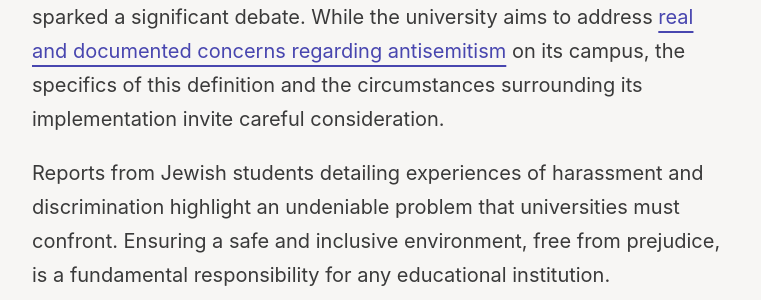
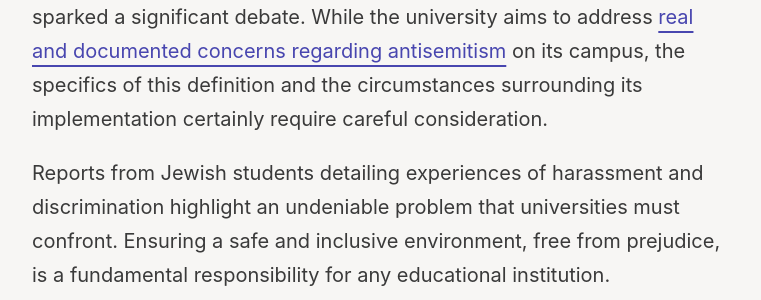
Before and after one commit to victorwynne/victorwynne, a Jekyll site: the page built from _posts/2025-07-16-columbia-antisemitism.md, in a window 1280 px wide. Shown: the part 374-674 px from the top of the page, without its empty margins (258-1019 px from the left). Built offline with Jekyll 4.4.1, drawn with Linux system fonts in a browser that asks for light colours.

Commit message:
2025-07-16-columbia-antisemitism.md

```diff
--- a/_posts/2025-07-16-columbia-antisemitism.md
+++ b/_posts/2025-07-16-columbia-antisemitism.md
@@ -7,7 +7,7 @@ tags: [politics]
 description: Columbia addresses campus antisemitism by adopting the IHRA definition, but the move, tied to federal funding, raises questions about overly broad definitions and academic freedom.
 ---
 
-Columbia University’s recent adoption of the International Holocaust Remembrance Alliance (IHRA) definition of antisemitism has rightfully sparked a significant debate. While the university aims to address [real and documented concerns regarding antisemitism](https://www.theatlantic.com/ideas/archive/2025/03/columbia-antisemitism-israel-palestine-trump/682054/) on its campus, the specifics of this definition and the circumstances surrounding its implementation invite careful consideration.
+Columbia University’s recent adoption of the International Holocaust Remembrance Alliance (IHRA) definition of antisemitism has rightfully sparked a significant debate. While the university aims to address [real and documented concerns regarding antisemitism](https://www.theatlantic.com/ideas/archive/2025/03/columbia-antisemitism-israel-palestine-trump/682054/) on its campus, the specifics of this definition and the circumstances surrounding its implementation certainly require careful consideration.
 
 Reports from Jewish students detailing experiences of harassment and discrimination highlight an undeniable problem that universities must confront. Ensuring a safe and inclusive environment, free from prejudice, is a fundamental responsibility for any educational institution.
 
```
